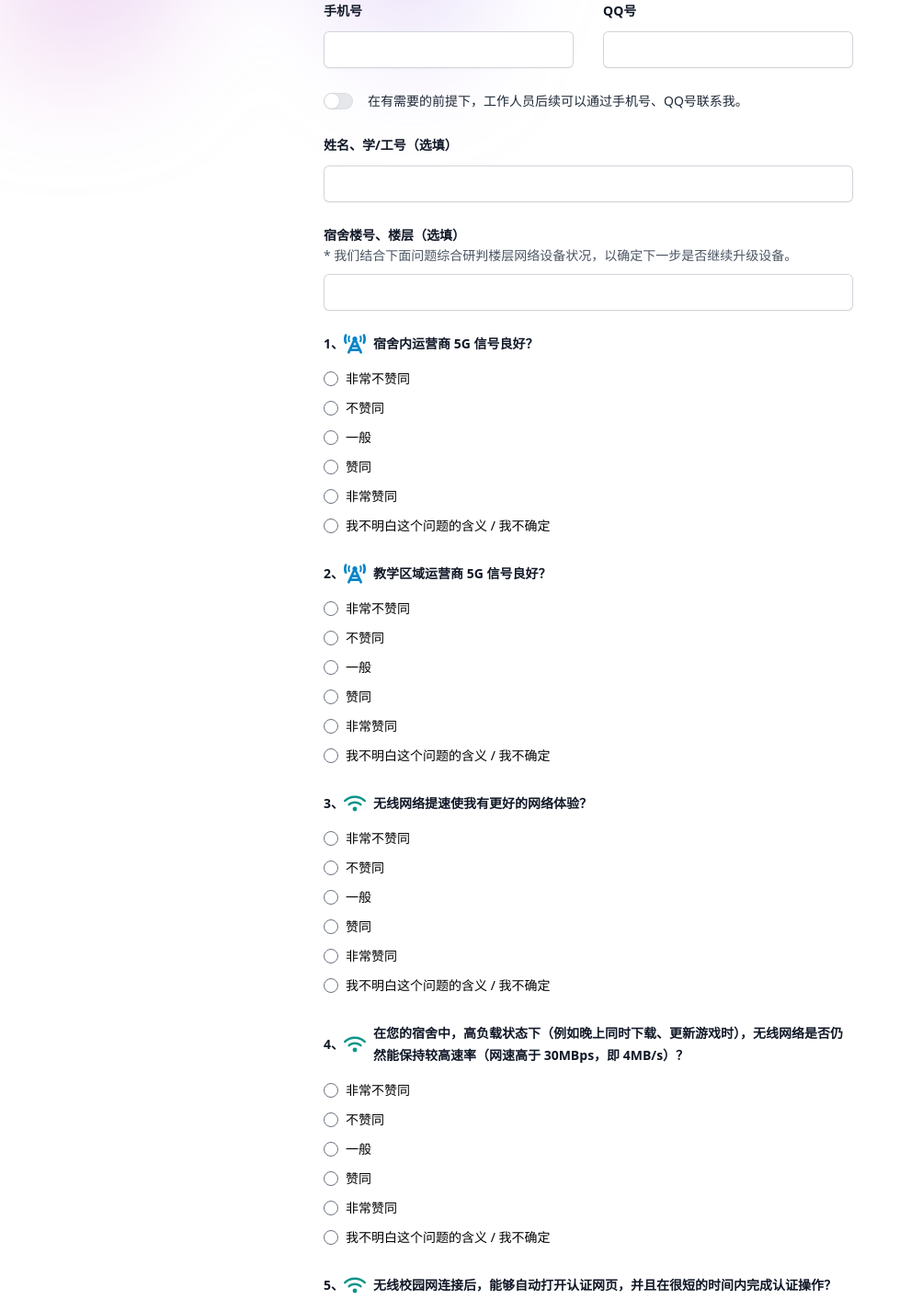
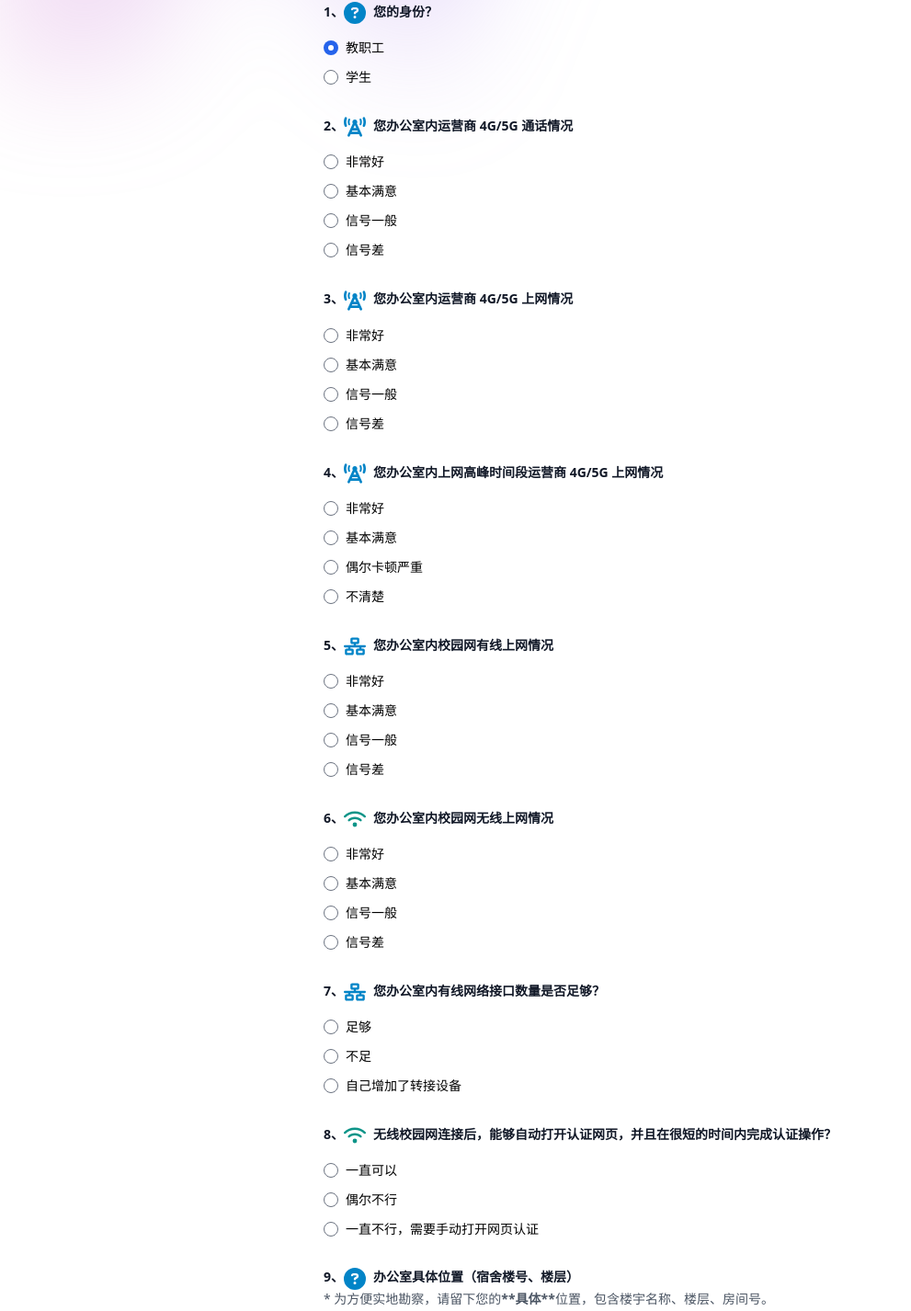
Before and after one commit to pwnyun/SAMBind_Web, a React (Vite) app: page /feedback in a window 1280 px wide. Shown: the part 280-1706 px from the top of the page at 92% size, without its empty margins (0-991 px from the left). Built offline with nearby package versions, Linux system fonts and the light colour scheme.

Commit message:
update: 校园网反馈表更新问题和UI

```diff
--- a/src/pages/Feedback.jsx
+++ b/src/pages/Feedback.jsx
@@ -1,30 +1,88 @@
-import {useRef, useState} from "react";
-import {FaNetworkWired, FaTowerCell, FaWifi} from "react-icons/fa6";
+import {useEffect, useRef, useState} from "react";
+import {FaCircleQuestion, FaNetworkWired, FaTowerCell, FaWifi} from "react-icons/fa6";
 
 export default function Feedback() {
   const formRef = useRef(null);
   const [agreeContact, setAgreeContact] = useState(false);
   const [questions] = useState([
-    {icon: "cell", str: "宿舍内运营商 5G 信号良好？"},
-    {icon: "cell", str: "教学区域运营商 5G 信号良好？"},
-    {icon: "wifi", str: "无线网络提速使我有更好的网络体验？"},
-    {icon: "wifi", str: "在您的宿舍中，高负载状态下（例如晚上同时下载、更新游戏时），无线网络是否仍然能保持较高速率（网速高于 30MBps，即 4MB/s）？"},
-    {icon: "wifi", str: "无线校园网连接后，能够自动打开认证网页，并且在很短的时间内完成认证操作？"},
-    {icon: "wifi", str: "无线校园网比较稳定，在游戏中很少出现延迟较大波动（波动超过 10ms）的情况？"},
-    {icon: "wire", str: "您对有线网络速度调整的态度？"},
-    {icon: "wire", str: "在您的宿舍环境下，使用有线网络的体验是良好的？"},
-    {icon: "wire", str: "在您的宿舍环境下，有线网络接口数量是足够的？"},
-    {icon: "wire", str: "有线网络非常稳定，国内延迟敏感的网络游戏体验较好（低于 50ms）？"},
-    {icon: "wire", str: "有线网络连接后，能够自动打开认证网页，并且在很短的时间内完成认证操作？"},
+    {
+      icon: "cell",
+      role: "global",
+      str: "您%role%内运营商 4G/5G 通话情况",
+      options: ["非常好", "基本满意", "信号一般", "信号差"]
+    },
+    {
+      icon: "cell",
+      role: "global",
+      str: "您%role%内运营商 4G/5G 上网情况",
+      options: ["非常好", "基本满意", "信号一般", "信号差"]
+    },
+    {
+      icon: "cell",
+      role: "global",
+      str: "您%role%内上网高峰时间段运营商 4G/5G 上网情况",
+      options: ["非常好", "基本满意", "偶尔卡顿严重", "不清楚"]
+    },
+    {
+      icon: "wire",
+      role: "global",
+      str: "您%role%内校园网有线上网情况",
+      options: ["非常好", "基本满意", "信号一般", "信号差"]
+    },
+    {
+      icon: "wifi",
+      role: "global",
+      str: "您%role%内校园网无线上网情况",
+      options: ["非常好", "基本满意", "信号一般", "信号差"]
+    },
+    {
+      icon: "wire",
+      role: "global",
+      str: "您%role%内有线网络接口数量是否足够？",
+      options: ["足够", "不足", "自己增加了转接设备"]
+    },
+    {
+      icon: "wifi",
+      role: "global",
+      str: "无线校园网连接后，能够自动打开认证网页，并且在很短的时间内完成认证操作？",
+      options: ["一直可以", "偶尔不行", "一直不行，需要手动打开网页认证"]
+    },
+    {
+      icon: "    ",
+      role: "student",
+      str: "您没有办理校园网套餐的原因？",
+      options: ["（我办理了，跳过问题）", "不需要，流量够用", "校园网速度慢", "校园网延迟高", "校园网收费高"]
+    },
+    {
+      icon: "    ",
+      role: "student",
+      str: "您是否有办理校园网套餐的意愿？",
+      options: ["（我办理了，跳过问题）", "校园网提速后考虑", "不考虑"]
+    },
+    {
+      icon: "wifi",
+      role: "student",
+      str: "在您的宿舍中，高负载状态下（例如整个宿舍连接校园网且同时下载大文件、同时更新游戏等场景），无线网络是否仍然能保持较高速率（网速高于 30MBps，即 4MB/s）？",
+      options: ["能", "偶尔不能", "不能", "不清楚"]
+    },
+    {
+      icon: "wifi",
+      role: "student",
+      str: "无线校园网比较稳定，在游戏中很少出现延迟较大波动（波动超过 10ms）的情况？",
+      options: ["没有较大波动", "偶尔波动", "波动明显", "不清楚"]
+    },
   ]);
-  const [options] = useState(["非常不赞同", "不赞同", "一般", "赞同", "非常赞同", "我不明白这个问题的含义 / 我不确定"])
+  const [role, setRole] = useState("teacher");
+  const [count, setCount] = useState(0)
+
+  useEffect(() => {
+    setCount(questions.filter(question => question.role === "global" || question.role === role).length);
+  }, [role])
 
   const submit = () => {
     let formData = new FormData(formRef.current)
     formData.set("agree-contact", agreeContact.toString())
     console.log('表单', formData)
-
-
   }
 
   return (<>
@@ -36,7 +94,7 @@ export default function Feedback() {
       </div>
       <div className="mx-auto max-w-2xl">
         <h2 className="pb-8 text-3xl font-bold tracking-tight text-gray-900 sm:text-4xl text-center">
-          长清校区校园网升级意见反馈表
+          长清校区网络意见反馈表
         </h2>
         {/*<p className="mt-2 text-lg leading-8 text-gray-600 indent-8">*/}
         {/*  10月26日，网络信息中心对彩石校园网进行了改造工作，通过中国移动线路出口，解决了曾经的卡顿问题。*/}
@@ -48,20 +106,89 @@ export default function Feedback() {
       <form id="form" className="mx-auto mt-16 max-w-xl sm:mt-20" onSubmit={(e) => e.preventDefault()} ref={formRef}>
         <div className="grid grid-cols-1 gap-x-8 gap-y-6 sm:grid-cols-2">
 
-          <div>
-            <label htmlFor="phone-number"
-                   className="block text-sm font-semibold leading-6 text-gray-900">手机号</label>
+          <div className="sm:col-span-2">
+            <label htmlFor={`q-role`}
+                   className="text-sm font-semibold leading-6 text-gray-900 ">
+              <span>1、</span>
+              <FaCircleQuestion className="w-6 h-6 text-sky-600 min-w-6 mr-2 inline"/>
+              <span>您的身份？</span>
+            </label>
+            <div className="mt-2.5 grid-cols-5 text-sm">
+              <div className="col-span-1 flex items-center gap-x-2">
+                <input type="radio" name={`q-role`} id={`q-role-teacher`} onChange={() => setRole("teacher")}
+                       checked={role === "teacher"} value="teacher"/>
+                <label htmlFor={`q-role-teacher`}
+                       className="w-full h-8 flex items-center">教职工</label>
+              </div>
+              <div className="col-span-1 flex items-center gap-x-2">
+                <input type="radio" name={`q-role`} id={`q-role-student`} onChange={() => setRole("student")}
+                       checked={role === "student"} value="student"/>
+                <label htmlFor={`q-role-student`}
+                       className="w-full h-8 flex items-center">学生</label>
+              </div>
+            </div>
+          </div>
+
+          {questions.map((question, index) => {
+            let isShow = question.role === "global" ? true : question.role === role;
+
+            if (isShow)
+              return (
+                <div className="sm:col-span-2" key={`q-${index}`}>
+                  <label htmlFor={`q-${index}`}
+                         className="text-sm font-semibold leading-6 text-gray-900 ">
+                    <span>{index + 2}、</span>
+                    {question.icon === 'wifi'
+                      ? <FaWifi className="w-6 h-6 text-teal-600 min-w-6 mr-2 inline"/>
+                      : question.icon === 'cell'
+                        ? <FaTowerCell className="w-6 h-6 text-sky-600 min-w-6 mr-2 inline"/>
+                        : question.icon === 'wire'
+                          ? <FaNetworkWired className="w-6 h-6 text-sky-600 min-w-6 mr-2 inline"/>
+                          : <FaCircleQuestion className="w-6 h-6 text-sky-600 min-w-6 mr-2 inline"/>
+                    }
+                    <span>{question.str.replaceAll("%role%", role === "teacher" ? "办公室" : "宿舍")}</span>
+                  </label>
+                  <div className="mt-2.5 grid-cols-5 text-sm">
+                    {question.options.map((option, optionIndex) => {
+                      return (
+                        <div className="col-span-1 flex items-center gap-x-2" key={`q-${index}-${optionIndex}`}>
+                          <input type="radio" name={`q-${index}`} id={`q-${index}-${optionIndex}`}/>
+                          <label htmlFor={`q-${index}-${optionIndex}`}
+                                 className="w-full h-8 flex items-center">{option}</label>
+                        </div>
+                      )
+                    })}
+                  </div>
+                </div>
+              )
+          })}
+
+          <div className="sm:col-span-2">
+            <label htmlFor="q-location"
+                   className="block text-sm font-semibold leading-6 text-gray-900">
+              <span>{count + 2}、</span>
+              <FaCircleQuestion className="w-6 h-6 text-sky-600 min-w-6 mr-2 inline"/>
+              <span>{role === "teacher" ? "办公室" : "宿舍"}具体位置（宿舍楼号、楼层）</span>
+            </label>
+            <div className="text-gray-600 text-sm">
+              * 为方便实地勘察，请留下您的<b>**具体**</b>位置，包含楼宇名称、楼层、房间号。
+            </div>
             <div className="mt-2.5">
-              <input type="text" name="phone-number" id="phone-number" autoComplete="tel"
+              <input type="text" name="q-location" id="q-location" placeholder="例如，机电楼B座666房间"
                      className="block w-full rounded-md border-0 px-3.5 py-2 text-gray-900 shadow-sm ring-1 ring-inset ring-gray-300 placeholder:text-gray-400 focus:ring-2 focus:ring-inset focus:ring-indigo-600 sm:text-sm sm:leading-6"/>
             </div>
           </div>
 
-          <div>
-            <label htmlFor="qq-number" className="block text-sm font-semibold leading-6 text-gray-900">QQ号</label>
+          <div className="sm:col-span-2">
+            <label htmlFor="q-other-place"
+                   className="block text-sm font-semibold leading-6 text-gray-900">
+              <span>{questions.length + 3}、</span>
+              <FaWifi className="w-6 h-6 text-teal-600 min-w-6 mr-2 inline"/>
+              <span>另有其他区域网络需要反馈，请在下方填写：</span>
+            </label>
             <div className="mt-2.5">
-              <input type="text" name="qq-number" id="qq-number" autoComplete="off"
-                     className="block w-full rounded-md border-0 px-3.5 py-2 text-gray-900 shadow-sm ring-1 ring-inset ring-gray-300 placeholder:text-gray-400 focus:ring-2 focus:ring-inset focus:ring-indigo-600 sm:text-sm sm:leading-6"/>
+              <textarea name="q-other-place" id="q-other-place" rows="4" placeholder="请填写具体位置和问题"
+                        className="block w-full rounded-md border-0 px-3.5 py-2 text-gray-900 shadow-sm ring-1 ring-inset ring-gray-300 placeholder:text-gray-400 focus:ring-2 focus:ring-inset focus:ring-indigo-600 sm:text-sm sm:leading-6"></textarea>
             </div>
           </div>
 
@@ -81,61 +208,20 @@ export default function Feedback() {
             <input type="text" name="agree-contact" id="agree-contact" hidden/>
           </div>
 
-          <div className="sm:col-span-2">
-            <label htmlFor="info"
-                   className="block text-sm font-semibold leading-6 text-gray-900">姓名、学/工号（选填）</label>
+          <div className={agreeContact ? 'block' : 'hidden'}>
+            <label htmlFor="phone-number"
+                   className="block text-sm font-semibold leading-6 text-gray-900">手机号</label>
             <div className="mt-2.5">
-              <input type="text" name="info" id="info" autoComplete="given-name"
+              <input type="text" name="phone-number" id="phone-number" autoComplete="tel"
                      className="block w-full rounded-md border-0 px-3.5 py-2 text-gray-900 shadow-sm ring-1 ring-inset ring-gray-300 placeholder:text-gray-400 focus:ring-2 focus:ring-inset focus:ring-indigo-600 sm:text-sm sm:leading-6"/>
             </div>
           </div>
 
-          <div className="sm:col-span-2">
-            <label htmlFor="info-2"
-                   className="block text-sm font-semibold leading-6 text-gray-900">宿舍楼号、楼层（选填）</label>
-            <div className="text-gray-600 text-sm">
-              * 我们结合下面问题综合研判楼层网络设备状况，以确定下一步是否继续升级设备。
-            </div>
+          <div className={agreeContact ? 'block' : 'hidden'}>
+            <label htmlFor="qq-number" className="block text-sm font-semibold leading-6 text-gray-900">QQ号</label>
             <div className="mt-2.5">
-              <input type="text" name="info-2" id="info-2" autoComplete="given-name"
+              <input type="text" name="qq-number" id="qq-number" autoComplete="off"
                      className="block w-full rounded-md border-0 px-3.5 py-2 text-gray-900 shadow-sm ring-1 ring-inset ring-gray-300 placeholder:text-gray-400 focus:ring-2 focus:ring-inset focus:ring-indigo-600 sm:text-sm sm:leading-6"/>
-            </div>
-          </div>
-
-          {questions.map((question, index) => {
-            return (
-              <div className="sm:col-span-2" key={`q-${index}`}>
-                <label htmlFor={`q-${index}`}
-                       className="text-sm font-semibold leading-6 text-gray-900 flex items-center">
-                  {index + 1}、
-                  {question.icon === 'wifi'
-                    ? <FaWifi className="w-6 h-6 text-teal-600 min-w-6 mr-2"/>
-                    : question.icon === 'cell'
-                      ? <FaTowerCell className="w-6 h-6 text-sky-600 min-w-6 mr-2"/>
-                      : <FaNetworkWired className="w-6 h-6 text-sky-600 min-w-6 mr-2"/>}
-                  {question.str}
-                </label>
-                <div className="mt-2.5 grid-cols-5 text-sm">
-                  {options.map((option, optionIndex) => {
-                    return (
-                      <div className="col-span-1 flex items-center gap-x-2" key={`q-${index}-${optionIndex}`}>
-                        <input type="radio" name={`q-${index}`} id={`q-${index}-${optionIndex}`}/>
-                        <label htmlFor={`q-${index}-${optionIndex}`}
-                               className="w-full h-8 flex items-center">{option}</label>
-                      </div>
-                    )
-                  })}
-                </div>
-              </div>
-            )
-          })}
-
-          <div className="sm:col-span-2">
-            <label htmlFor="q-input"
-                   className="block text-sm font-semibold leading-6 text-gray-900">{questions.length + 1}、【无线网络】如果您遇到校园网无线信号覆盖弱、网速差的地点，请在下面详细填写，我们将查缺补漏：</label>
-            <div className="mt-2.5">
-              <textarea name="q-input" id="q-input" rows="4"
-                        className="block w-full rounded-md border-0 px-3.5 py-2 text-gray-900 shadow-sm ring-1 ring-inset ring-gray-300 placeholder:text-gray-400 focus:ring-2 focus:ring-inset focus:ring-indigo-600 sm:text-sm sm:leading-6"></textarea>
             </div>
           </div>
 
```
Also changed, not shown: package.json (+13 -13 lines), 1 other file (tests, documents, lock files or other folders).
